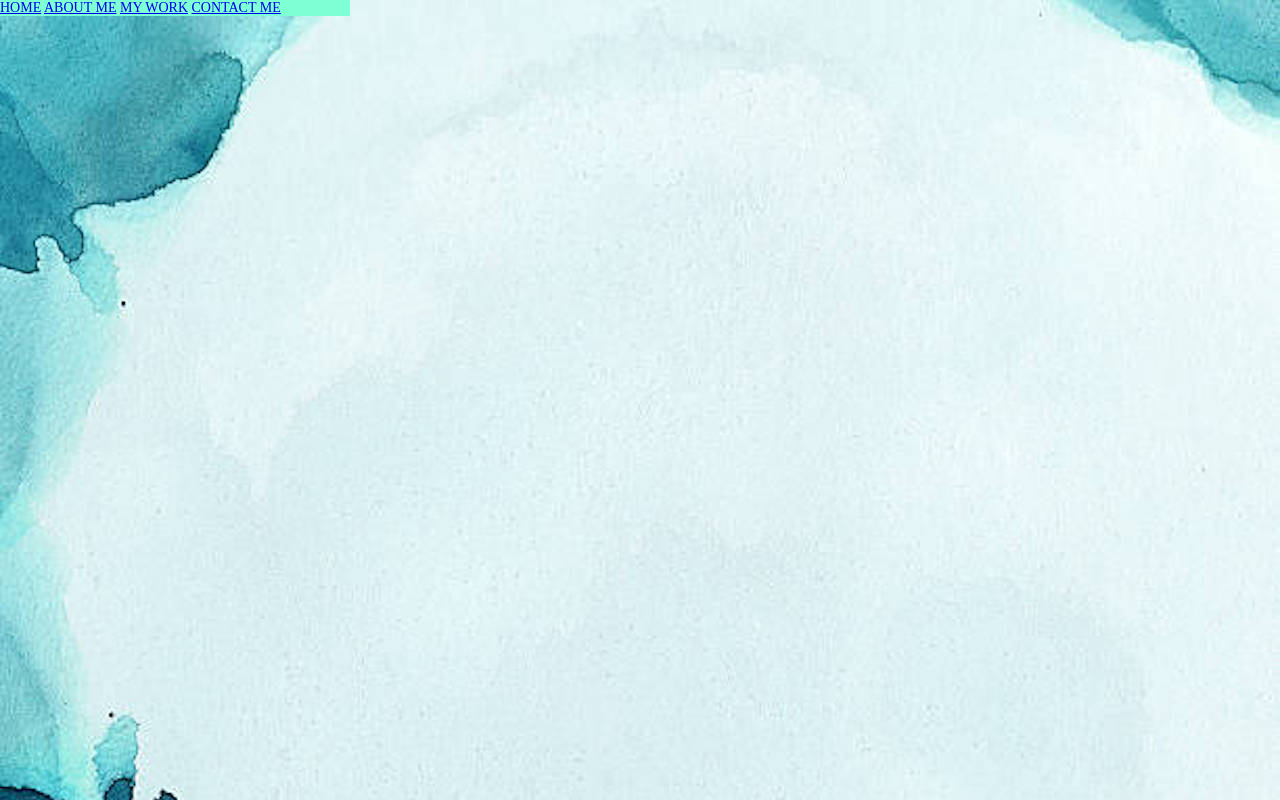
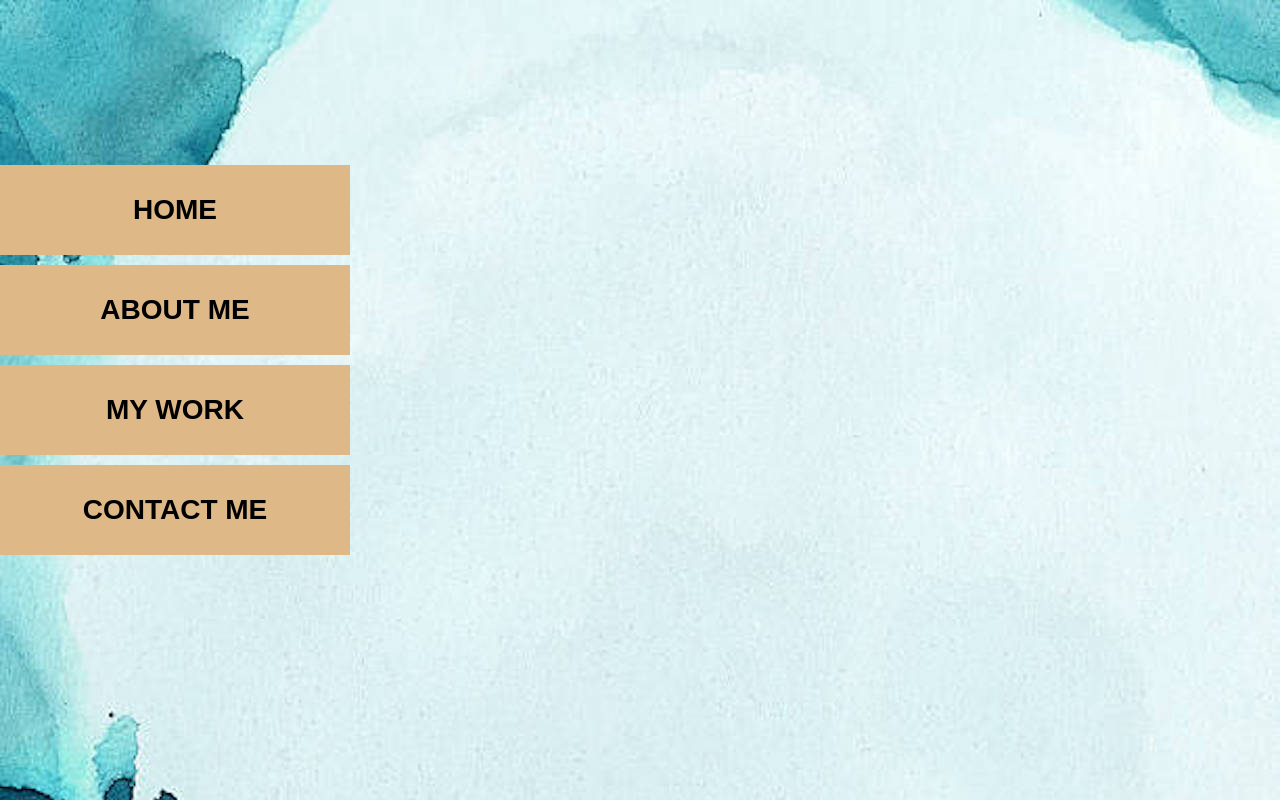
Before and after one commit to torigonzales/challenge-2, a plain HTML site: page index.html in a window 1280 px wide. Drawn offline with Linux system fonts and the light colour scheme.

Commit message:
first commit

```diff
--- a/style.css
+++ b/style.css
@@ -23,9 +23,24 @@ html, body{
 .nav{
     width: 350px;
     height: auto;
-    background-color: aquamarine;
+    position: absolute;
+    top: 20%;
+    left: 0;
 }
 
 .nav a{
+    text-decoration: none;
+    font-size: 28px;
+    font-family: arial;
+    font-weight: bold;
+    width: 100%;
+    height: 90px;
+    margin: 5px 0;
+    float: left;
+    display: inline-block;
+    background-color: burlywood;
+    color: black;
+    line-height: 90px;
+    text-align: center;
 
 }
```
